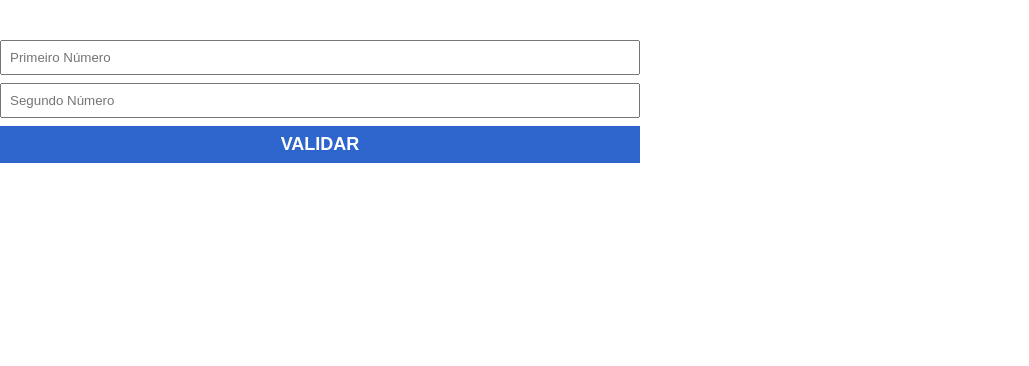
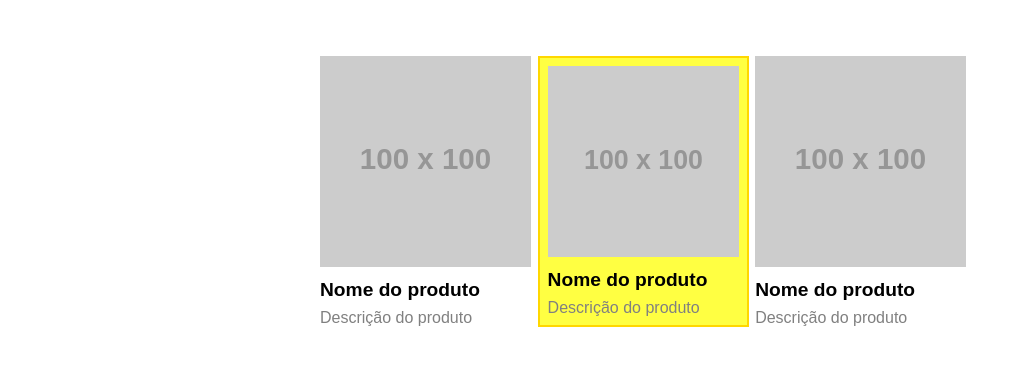
Before and after one commit to carlosebl/git, a website: page index.html in a window 1280 px wide. Shown: the whole page, without its empty margins (0-1029 px from the left). Drawn offline with Linux system fonts and the light colour scheme; placeholder pictures from the web are drawn by us.

Commit message:
Add files via upload

```diff
--- a/index.html
+++ b/index.html
@@ -1,20 +1,35 @@
 <!DOCTYPE html>
-<html lang="pt-br">
+<html lang="pt-BR">
 <head>
     <meta charset="UTF-8">
     <meta http-equiv="X-UA-Compatible" content="IE=edge">
     <meta name="viewport" content="width=device-width, initial-scale=1.0">
-    <title>Exercício Módulo 7</title>
-    <link rel="stylesheet" href="./main.css" />
+    <title>Exercício boas práticas de CSS</title>
+    <link rel="stylesheet" href="main.css">
 </head>
 <body>
-    <div>
-        <form>
-            <input id="numA" class="number" placeholder="Primeiro Número" />
-            <input id="numB" class="number" placeholder="Segundo Número" />
-            <button onclick="validaNumero()">Validar</button>
-        </form>
+    <div class="produtos">
+        <div class="produtos__bloco">
+            <img class="produtos__bloco--imagem" src="https://via.placeholder.com/100x100">
+            <h4 class="produtos__bloco--nome">Nome do produto</h4>
+            <p class="produtos__bloco--descricao">
+                Descrição do produto
+            </p>
+        </div>
+        <div class="produtos__bloco produtos__bloco-em-destaque">
+            <img class="produtos__bloco--imagem" src="https://via.placeholder.com/100x100">
+            <h4 class="produtos__bloco--nome">Nome do produto</h4>
+            <p class="produtos__bloco--descricao">
+                Descrição do produto
+            </p>
+        </div>
+        <div class="produtos__bloco">
+            <img class="produtos__bloco--imagem" src="https://via.placeholder.com/100x100">
+            <h4 class="produtos__bloco--nome">Nome do produto</h4>
+            <p class="produtos__bloco--descricao">
+                Descrição do produto
+            </p>
+        </div>
     </div>
-    <script src="./main.js"></script>
 </body>
 </html>
--- /dev/null
+++ b/main.scss
@@ -0,0 +1,35 @@
+* {
+    margin: 0;
+    padding: 0;
+    font-family: sans-serif;
+}
+
+.produtos {
+    max-width: 640px;
+    width: 100%;
+    margin: 56px auto;
+    display: grid;
+    grid-template-columns: 33% 33% 33%;
+    grid-column-gap: 1%;
+
+    &__bloco {
+        &--imagem {
+            width: 100%;
+        }
+
+        &--nome {
+            font-size: 1.2em;
+            margin: 8px 0;
+        }
+
+        &--descricao {
+            color: gray;
+        }
+    }
+
+    &__bloco-em-destaque { /* modificador */
+        border: 2px solid gold;
+        padding: 8px;
+        background-color: #ffff42;
+    }
+}
```
Also changed, not shown: package.json (added, +15 -0 lines), main.css, 2 other files.
